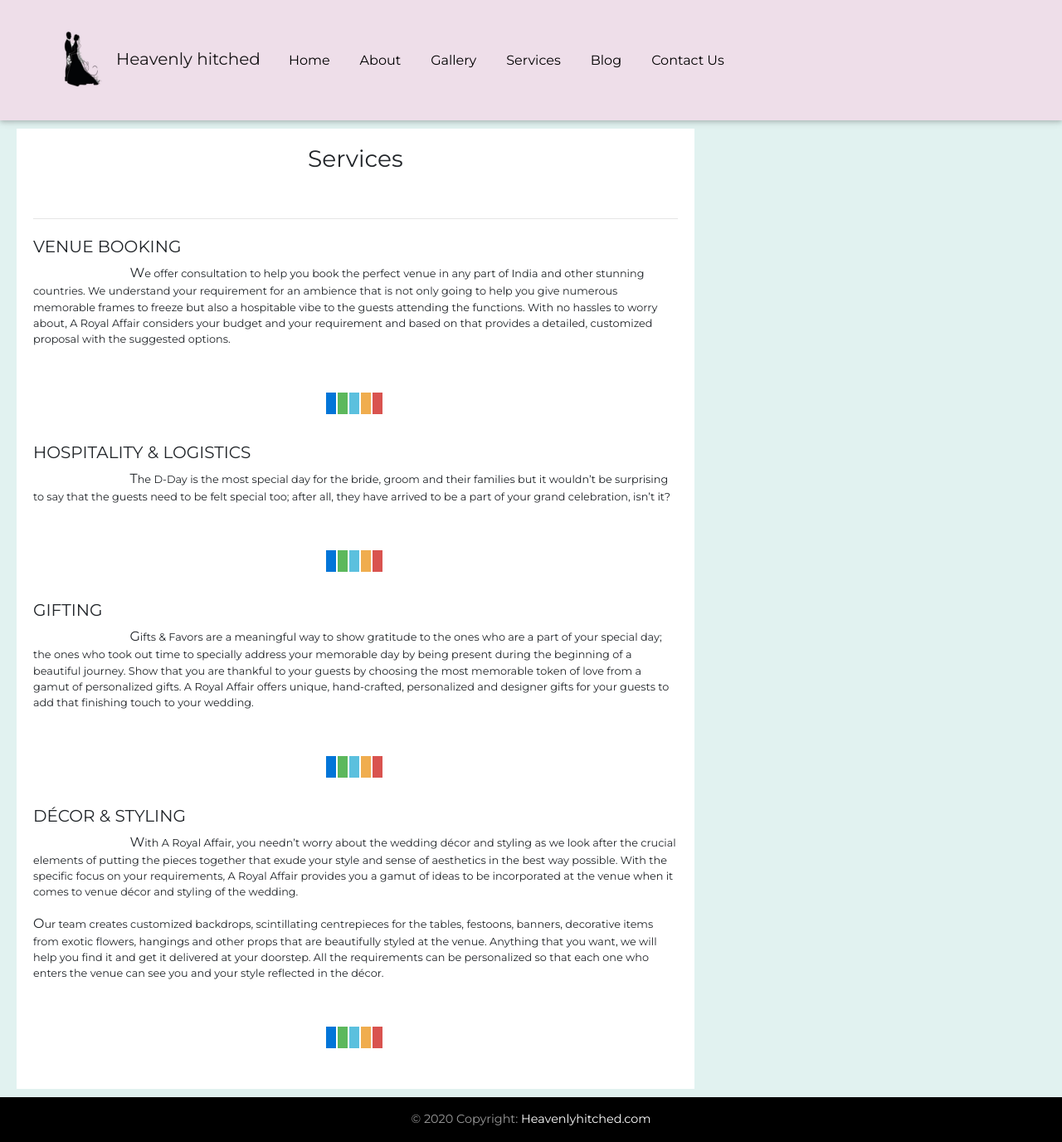
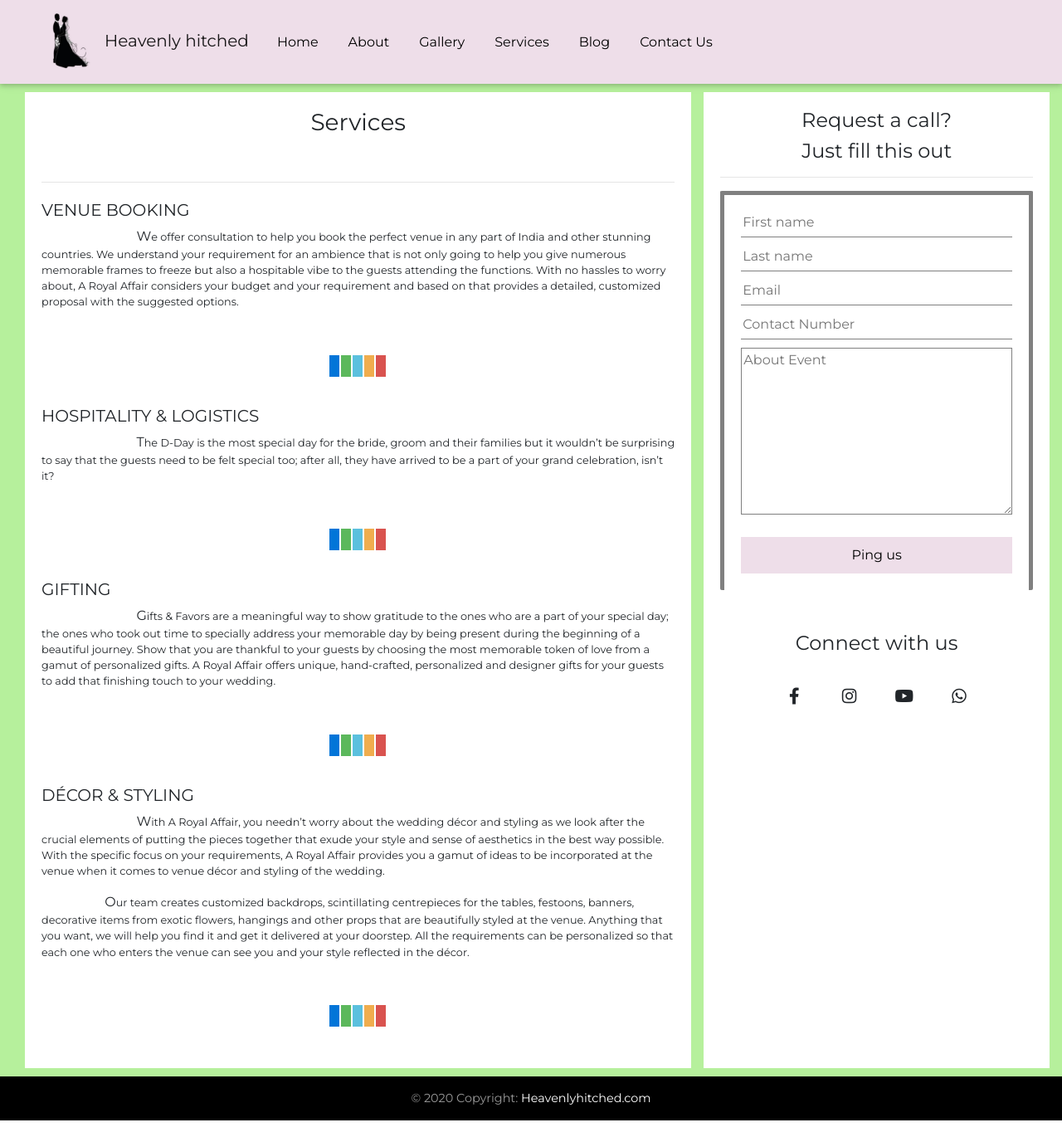
Before and after one commit to RGHV122/event_planner, a Django app: page /services/ in a window 1280 px wide. Shown: the whole page at 83% size. After the commit the page ends 1350 px from the top, so only its background shows below. Run offline with Django 3.2, Linux system fonts and the light colour scheme; some libraries are stand-ins or nearby versions.

Commit message:
service.html layout done style needs to be changed

```diff
--- a/main/templates/main/services.html
+++ b/main/templates/main/services.html
@@ -5,6 +5,14 @@ Services | Heavenly hitched
 {% endblock %}
 
 {% block head %}
+<!-- Font Awesome -->
+<link rel="stylesheet" href="https://use.fontawesome.com/releases/v5.8.2/css/all.css">
+<!-- Google Fonts -->
+<link rel="stylesheet" href="https://fonts.googleapis.com/css?family=Roboto:300,400,500,700&display=swap">
+<!-- Bootstrap core CSS -->
+<link href="https://cdnjs.cloudflare.com/ajax/libs/twitter-bootstrap/4.5.0/css/bootstrap.min.css" rel="stylesheet">
+<!-- Material Design Bootstrap -->
+<link href="https://cdnjs.cloudflare.com/ajax/libs/mdbootstrap/4.19.1/css/mdb.min.css" rel="stylesheet">
 <link rel="stylesheet" type="text/css" href="{% static "main/css/services.css" %}">
 
 {% endblock %}
@@ -61,13 +69,74 @@ Services | Heavenly hitched
     			{% for i in colors%}
 				<span style="background-color:{{i}}; border:1px solid {{i}};"></span>
 				{% endfor %}
-    		</div>
+    	</div>
     </div>
-    <div class="col-lg-4">
+</div>
+
+<div class="col-lg-4 center form-block">
+
+	<div>
+		<h4>Request a call?</h4>
+<h4>Just fill this out</h4><hr>
+    	<!-- Default form register -->
+<form class="" action="#!">
+<div class="border-padding form">
+    <div class="row">
+        <div class="col">
+            <input type="text" id="firstname" class="text-input" placeholder="First name">
+        </div>
 
     </div>
+    <div class="row">
+        <div class="col">
+            <input type="text" id="lastname" class="text-input" placeholder="Last name">
+        </div>
+    </div>
+    <div class="row">
+        <div class="col">
+            <input type="text" id="email" class="text-input" placeholder="Email">
+        </div>
+    </div>
+
+    <div class="row">
+        <div class="col">
+            <input type="text" id="mobile" class="text-input" placeholder="Contact Number">
+        </div>
+    </div>
+    <div class="row">
+        <div class="col">
+            <textarea class="text-input text-area rounded-0" placeholder="About Event" id="exampleFormControlTextarea" rows="8"></textarea>
+        </div>
+    </div>
+
+    <button class="submitbtn" type="submit">Ping us</button>
+</div>
+</form>
+
+</div>
+<div class="social-connect">
+	<h4 class="center">Connect with us</h4>
+	<!--Facebook-->
+<a class="btn-floating btn-lg btn-fb" type="button" role="button"><i class="fab fa-facebook-f"></i></a>
+<!--Instagram-->
+<a class="btn-floating btn-lg btn-ins" type="button" role="button"><i class="fab fa-instagram"></i></a>
+<!--Youtube-->
+<a class="btn-floating btn-lg btn-yt" type="button" role="button"><i class="fab fa-youtube"></i></a>
+<!--WhatsApp-->
+<a class="btn-floating btn-lg btn-whatsapp" type="button" role="button"><i class="fab fa-whatsapp"></i></a>
+</div>
+
+
+    </div>
+
   </div>
 </div>
-</div>
-
+<!-- JQuery -->
+<script type="text/javascript" src="https://cdnjs.cloudflare.com/ajax/libs/jquery/3.5.1/jquery.min.js"></script>
+<!-- Bootstrap tooltips -->
+<script type="text/javascript" src="https://cdnjs.cloudflare.com/ajax/libs/popper.js/1.14.4/umd/popper.min.js"></script>
+<!-- Bootstrap core JavaScript -->
+<script type="text/javascript" src="https://cdnjs.cloudflare.com/ajax/libs/twitter-bootstrap/4.5.0/js/bootstrap.min.js"></script>
+<!-- MDB core JavaScript -->
+<script type="text/javascript" src="https://cdnjs.cloudflare.com/ajax/libs/mdbootstrap/4.19.1/js/mdb.min.js"></script>
 {% endblock %}
--- a/static/main/css/index.css
+++ b/static/main/css/index.css
@@ -78,7 +78,8 @@
 	width: 100%;
 	border-style: none;
 	border-bottom: 1px solid gray;
-	padding-bottom: 10px;
+	padding-bottom: 5px;
+
 }
 
 .text-area{
@@ -96,7 +97,7 @@
 .submitbtn{
 	margin-top: 10px;
 	width: 100%;
-	background-color: #ABCDE1;
+	background-color: #EEDEE9;
 	color:black;
 	padding-top: 10px;
 	padding-bottom: 10px;
--- a/static/main/css/services.css
+++ b/static/main/css/services.css
@@ -3,15 +3,16 @@
 	padding-bottom: 5%;
 }
 .fluid-container{
-	background-color: #e1f2f0;
-	padding-right: 20px;
-	padding-left: 20px;
+	background-color: #b6f09c;
+	padding-right: 30px;
+	padding-left: 30px;
 	padding-bottom: 10px;
+
 }
 .services-block{
 	background-color: white;
+	padding: 20px;
 	margin-top: 10px;
-	padding: 20px;
 }
 .service{
 	padding-top: 5px;
@@ -19,8 +20,9 @@
 }
 .service p{
 	font-size: 0.8rem;
+	text-indent: 10%;
+}
 
-}
 .service p:first-of-type{
 	text-indent: 15%;
 
@@ -41,3 +43,58 @@
 	padding-top: 30px;
 	padding-bottom:30px;
 }
+
+.text-input{
+	width: 100%;
+	border-style: none;
+	border-bottom: 1px solid gray;
+	padding-bottom: 5px;
+	margin-bottom: 10px;
+}
+
+.text-area{
+	border:1px solid gray;
+}
+.text-input:focus,.text-area:focus{
+	outline: none;
+}
+.text-input:focus{
+	border-bottom: 2px solid gray;
+}
+.text-area:focus{
+	border: 2px solid gray;
+}
+.submitbtn{
+	margin-top: 10px;
+	width: 100%;
+	background-color: #EEDEE9;
+	color:black;
+	padding-top: 10px;
+	padding-bottom: 10px;
+	border-style: none;
+}
+.submitbtn:hover{
+	background-color: #ABCDE1
+
+}
+.form-block{
+	background-color: white;
+	padding: 20px;
+	margin-top: 10px;
+}
+.border-padding{
+	padding: 5px;
+}
+.form{
+	border: 5px solid gray;
+	border-radius: 2px;
+	padding: 20px;
+	border-bottom: none
+}
+.social-connect{
+	margin-top: 50px;
+}
+.social-connect i{
+	height: 30px;
+	width: 30px;
+}
```
Also changed, not shown: main/templates/main/index.html (+19 -4 lines).
